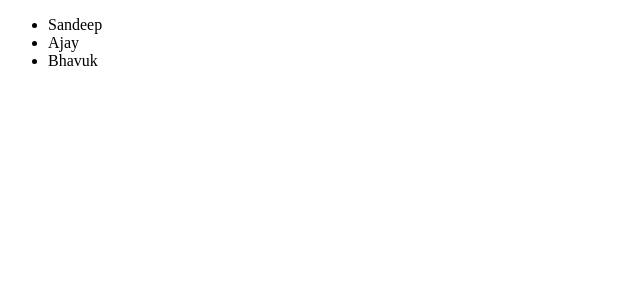
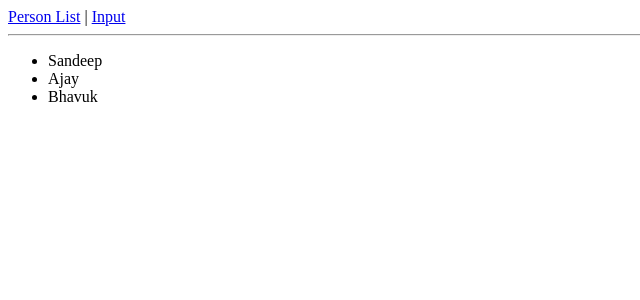
Before and after one commit to SandeepDalalCSE/Angular-Refresher-Project, an Angular app: page / in a window 1280 px wide. Shown: the top 300 px of the page, without its empty margins (0-640 px from the left). Built offline with nearby package versions, Linux system fonts and the light colour scheme.

Commit message:
Navigating between Components

```diff
--- a/src/app/app.component.html
+++ b/src/app/app.component.html
@@ -1,3 +1,9 @@
+<a [routerLink]="'/'">Person List</a> | <a routerLink="/input">Input</a>
+<!-- Without reloading navigating path using routerLink -->
+
+<!-- <a href="/">Person List</a> | <a href="/input">Input</a> -->
+<!-- here every-time page will reloads -->
+<hr />
 <router-outlet></router-outlet>
 
 <!-- <app-person-input (personCreate) = "onPersonCreated($event)"></app-person-input> -->
```
